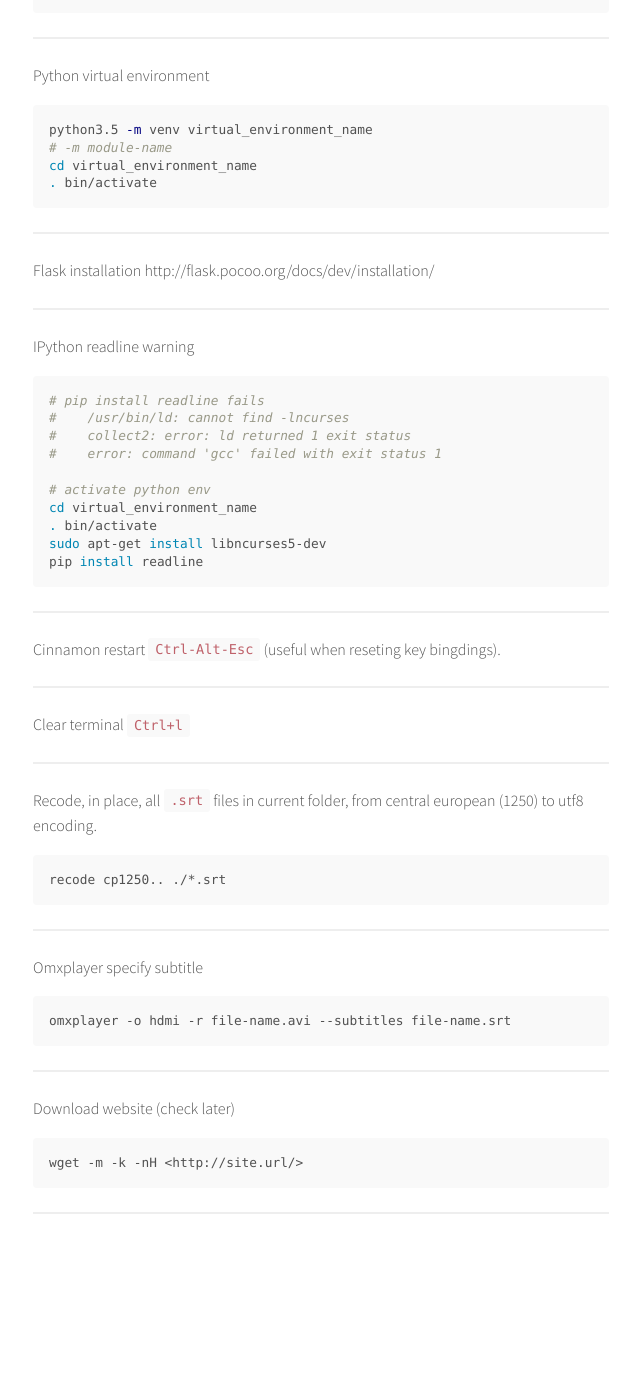
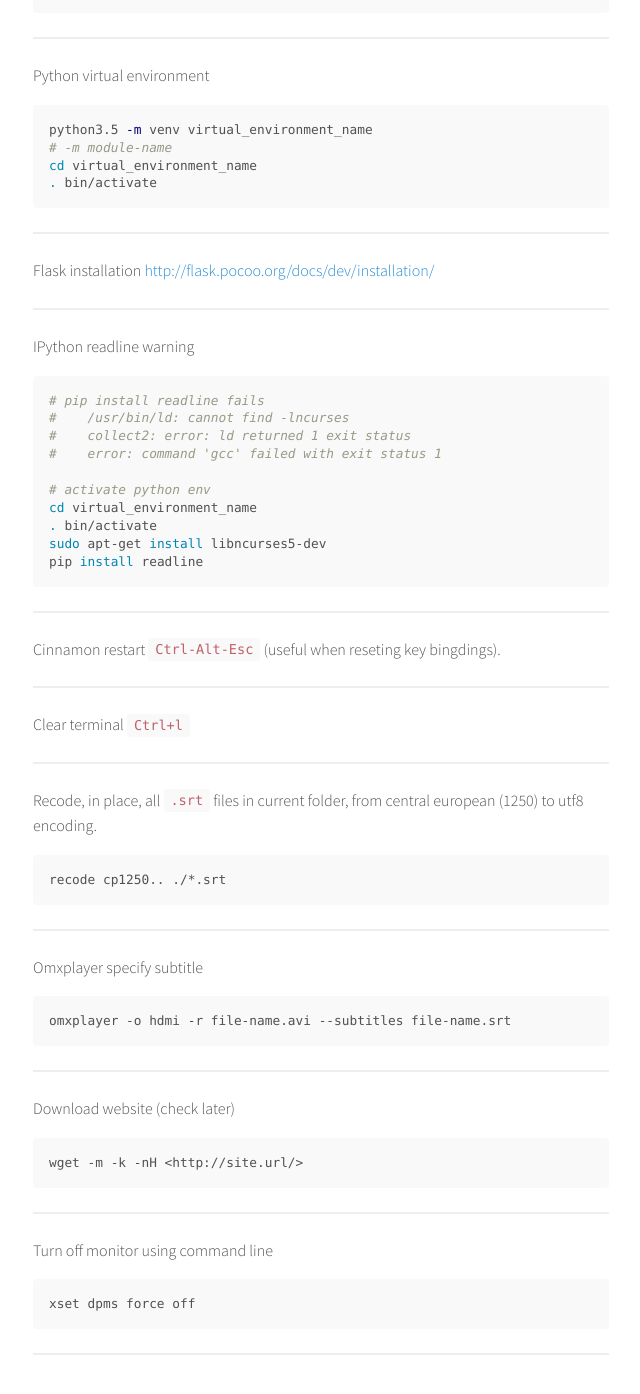
Before and after one commit to codebicycle/2016-codebicycle.github.io, a Jekyll site: the page built from _posts/2016-02-24-notes.md, in a window 1280 px wide and 1400 px high, scrolled down 3196 px. Shown: the top 1394 px of the window, without its empty margins (319-959 px from the left). Built offline with Jekyll 4.4.1, drawn with Linux system fonts in a browser that asks for light colours; Markdown is read by kramdown in place of the engine named in the settings; before the commit the page ends 4514 px from its top, so only the background shows below that.

Commit message:
Update notes.md

````diff
--- a/_posts/2016-02-24-notes.md
+++ b/_posts/2016-02-24-notes.md
@@ -220,3 +221,10 @@
 wget -m -k -nH <http://site.url/>
 ```
 ***
+
+Turn off monitor using command line
+
+```
+xset dpms force off
+```
+***
````
Also changed, not shown: other parts of _posts/2016-02-24-notes.md (+2 -1 lines).
